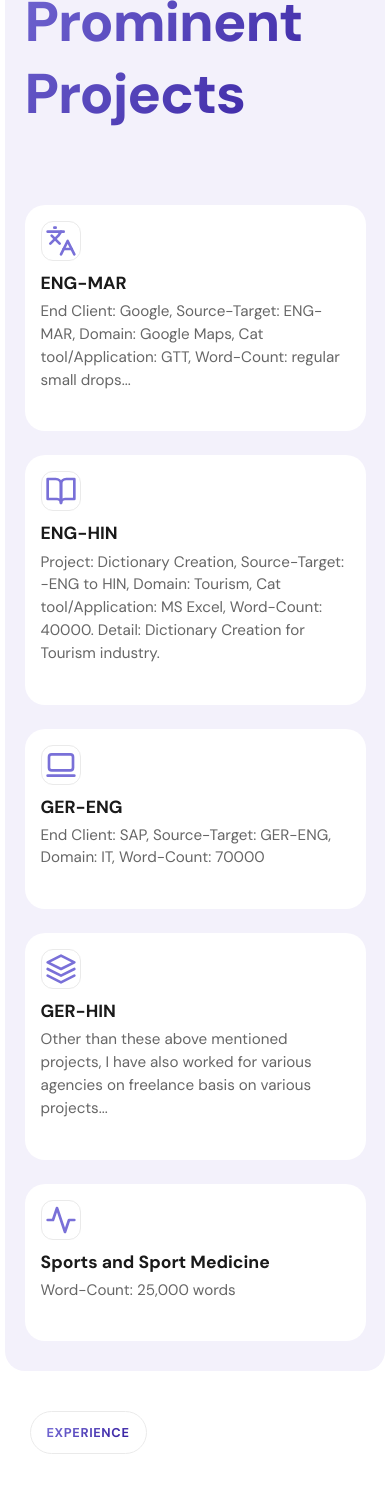
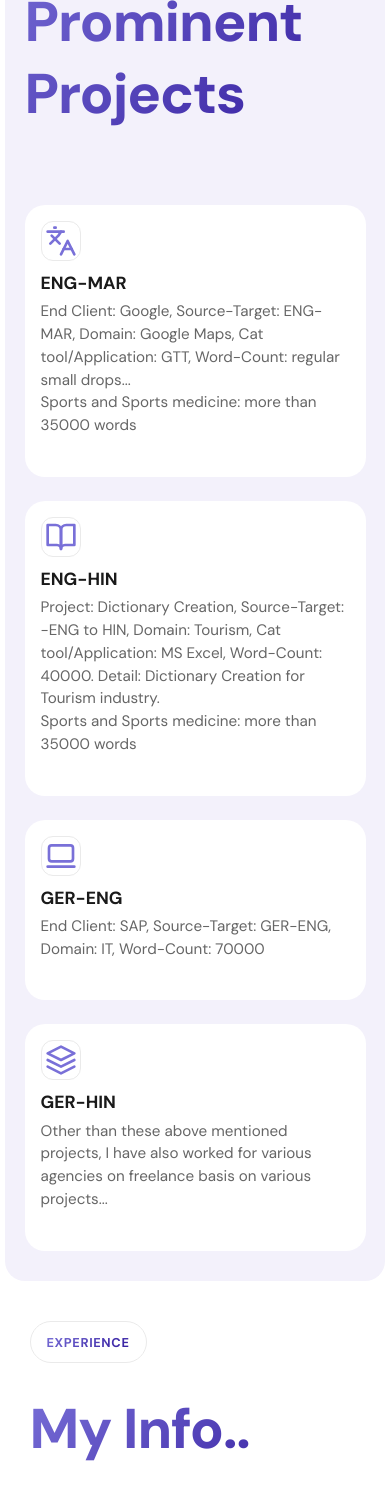
Before and after one commit to rupeshsingh011/Srujaatrans, a React (Vite) app: page / in a window 390 px wide. Shown: the part 4017-5513 px from the top of the page. Built offline with nearby package versions, Linux system fonts and the light colour scheme.

Commit message:
service section

```diff
--- a/src/components/ServicesSection.css
+++ b/src/components/ServicesSection.css
@@ -7,7 +7,7 @@
 
 .services-container {
   display: grid;
-  grid-template-columns: 1fr 3fr;
+  grid-template-columns: 1fr 2fr;
   gap: 40px;
 }
 
@@ -17,7 +17,7 @@
 
 .services-right {
   display: grid;
-  grid-template-columns: repeat(3, 1fr);
+  grid-template-columns: repeat(2, 1fr);
   gap: 24px;
 }
 
@@ -72,9 +72,6 @@
   .services-container {
     grid-template-columns: 1fr;
     gap: 40px;
-  }
-  .services-right {
-    grid-template-columns: repeat(2, 1fr);
   }
 }
 
--- a/src/components/ServicesSection.jsx
+++ b/src/components/ServicesSection.jsx
@@ -23,7 +23,7 @@ const ServicesSection = () => {
             </div>
             <div>
               <h5 className="service-title">{t('services.s1Title')}</h5>
-              <p>{t('services.s1Desc')}</p>
+              <p dangerouslySetInnerHTML={{ __html: t('services.s1Desc') }}></p>
             </div>
           </div>
 
@@ -33,7 +33,7 @@ const ServicesSection = () => {
             </div>
             <div>
               <h5 className="service-title">{t('services.s2Title')}</h5>
-              <p>{t('services.s2Desc')}</p>
+              <p dangerouslySetInnerHTML={{ __html: t('services.s2Desc') }}></p>
             </div>
           </div>
 
@@ -43,7 +43,7 @@ const ServicesSection = () => {
             </div>
             <div>
               <h5 className="service-title">{t('services.s3Title')}</h5>
-              <p>{t('services.s3Desc')}</p>
+              <p dangerouslySetInnerHTML={{ __html: t('services.s3Desc') }}></p>
             </div>
           </div>
 
@@ -53,18 +53,7 @@ const ServicesSection = () => {
             </div>
             <div>
               <h5 className="service-title">{t('services.s4Title')}</h5>
-              <p>
-                {t('services.s4Desc')}</p>
-            </div>
-          </div>
-
-          <div className="service-card">
-            <div className="service-icon">
-              <svg width="32" height="32" viewBox="0 0 24 24" fill="none" stroke="var(--accent-color)" strokeWidth="2" strokeLinecap="round" strokeLinejoin="round"><polyline points="22 12 18 12 15 21 9 3 6 12 2 12"/></svg>
-            </div>
-            <div>
-              <h5 className="service-title">{t('services.s5Title')}</h5>
-              <p>{t('services.s5Desc')}</p>
+              <p dangerouslySetInnerHTML={{ __html: t('services.s4Desc') }}></p>
             </div>
           </div>
         </div>
--- a/src/i18n.js
+++ b/src/i18n.js
@@ -80,15 +80,13 @@ const resources = {
         title: "Services",
         heading: "My Prominent Projects ",
         s1Title: "ENG-MAR",
-        s1Desc: "End Client: Google, Source-Target: ENG-MAR, Domain: Google Maps, Cat tool/Application: GTT, Word-Count: regular small drops...",
+        s1Desc: "End Client: Google, Source-Target: ENG-MAR, Domain: Google Maps, Cat tool/Application: GTT, Word-Count: regular small drops...<br/>Sports and Sports medicine:  more than 35000 words",
         s2Title: "ENG-HIN",
-        s2Desc: "Project: Dictionary Creation, Source-Target: -ENG to HIN, Domain: Tourism, Cat tool/Application: MS Excel, Word-Count: 40000. Detail: Dictionary Creation for Tourism industry.",
+        s2Desc: "Project: Dictionary Creation, Source-Target: -ENG to HIN, Domain: Tourism, Cat tool/Application: MS Excel, Word-Count: 40000. Detail: Dictionary Creation for Tourism industry.<br/>Sports and Sports medicine:  more than 35000 words",
         s3Title: "GER-ENG",
         s3Desc: "End Client: SAP, Source-Target: GER-ENG, Domain: IT, Word-Count: 70000",
         s4Title: "GER-HIN",
-        s4Desc: "Other than these above mentioned projects, I have also worked for various agencies on freelance basis on various projects...",
-        s5Title: "Sports and Sport Medicine",
-        s5Desc: "Word-Count: 25,000 words"
+        s4Desc: "Other than these above mentioned projects, I have also worked for various agencies on freelance basis on various projects..."
       },
       companies: {
         title: "Companies",
@@ -270,15 +268,13 @@ const resources = {
         title: "सेवा",
         heading: "माझे प्रमुख प्रोजेक्ट ",
         s1Title: "ENG-MAR",
-        s1Desc: "अंतिम ग्राहक: Google, स्त्रोत-लक्ष्य: ENG-MAR, डोमेन: Google नकाशे, CAT साधन/ॲप्लिकेशन: GTT, शब्द-संख्या: नियमित लहान कामे...",
+        s1Desc: "अंतिम ग्राहक: Google, स्त्रोत-लक्ष्य: ENG-MAR, डोमेन: Google नकाशे, CAT साधन/ॲप्लिकेशन: GTT, शब्द-संख्या: नियमित लहान कामे...<br/>क्रीडा आणि क्रीडा औषध: 35000 हून अधिक शब्द",
         s2Title: "ENG-HIN",
-        s2Desc: "प्रोजेक्ट: शब्दकोश निर्मिती, स्त्रोत-लक्ष्य: ENG ते HIN, डोमेन: पर्यटन, CAT साधन/ॲप्लिकेशन: MS Excel, शब्द-संख्या: 40000. तपशील: पर्यटन उद्योगासाठी शब्दकोश निर्मिती.",
+        s2Desc: "प्रोजेक्ट: शब्दकोश निर्मिती, स्त्रोत-लक्ष्य: ENG ते HIN, डोमेन: पर्यटन, CAT साधन/ॲप्लिकेशन: MS Excel, शब्द-संख्या: 40000. तपशील: पर्यटन उद्योगासाठी शब्दकोश निर्मिती.<br/>क्रीडा आणि क्रीडा औषध: 35000 हून अधिक शब्द",
         s3Title: "GER-ENG",
         s3Desc: "अंतिम ग्राहक: SAP, स्त्रोत-लक्ष्य: GER-ENG, डोमेन: IT, शब्द-संख्या: 70000",
         s4Title: "GER-HIN",
-        s4Desc: "वर नमूद केलेल्या या प्रकल्पांव्यतिरिक्त, मी विविध संस्थांसाठी फ्रीलान्स तत्त्वावर विविध प्रकल्पांवर देखील काम केले आहे...",
-        s5Title: "Sports and Sport Medicine",
-        s5Desc: "शब्द-संख्या: 25,000 words"
+        s4Desc: "वर नमूद केलेल्या या प्रकल्पांव्यतिरिक्त, मी विविध संस्थांसाठी फ्रीलान्स तत्त्वावर विविध प्रकल्पांवर देखील काम केले आहे..."
       },
       companies: {
         title: "कंपन्या",
@@ -460,15 +456,13 @@ const resources = {
         title: "सेवाएं",
         heading: "मेरे प्रमुख प्रोजेक्ट्स ",
         s1Title: "ENG-MAR",
-        s1Desc: "अंतिम ग्राहक: Google, स्रोत-लक्ष्य: ENG-MAR, डोमेन: Google मानचित्र, CAT टूल/एप्लिकेशन: GTT, शब्द-संख्या: नियमित छोटे काम...",
+        s1Desc: "अंतिम ग्राहक: Google, स्रोत-लक्ष्य: ENG-MAR, डोमेन: Google मानचित्र, CAT टूल/एप्लिकेशन: GTT, शब्द-संख्या: नियमित छोटे काम...<br/>खेल और खेल चिकित्सा: 35000 से अधिक शब्द",
         s2Title: "ENG-HIN",
-        s2Desc: "प्रोजेक्ट: डिक्शनरी निर्माण, स्रोत-लक्ष्य: ENG से HIN, डोमेन: पर्यटन, CAT टूल/एप्लिकेशन: MS Excel, शब्द-संख्या: 40000. विवरण: पर्यटन उद्योग के लिए डिक्शनरी निर्माण।",
+        s2Desc: "प्रोजेक्ट: डिक्शनरी निर्माण, स्रोत-लक्ष्य: ENG से HIN, डोमेन: पर्यटन, CAT टूल/एप्लिकेशन: MS Excel, शब्द-संख्या: 40000. विवरण: पर्यटन उद्योग के लिए डिक्शनरी निर्माण।<br/>खेल और खेल चिकित्सा: 35000 से अधिक शब्द",
         s3Title: "GER-ENG",
         s3Desc: "अंतिम ग्राहक: SAP, स्रोत-लक्ष्य: GER-ENG, डोमेन: IT, शब्द-संख्या: 70000",
         s4Title: "GER-HIN",
-        s4Desc: "इन उपर्युक्त परियोजनाओं के अलावा, मैंने विभिन्न एजेंसियों के लिए फ्रीलांस आधार पर विभिन्न परियोजनाओं पर भी काम किया है...",
-        s5Title: "Sports and Sport Medicine",
-        s5Desc: "शब्द-संख्या: 25,000 words"
+        s4Desc: "इन उपर्युक्त परियोजनाओं के अलावा, मैंने विभिन्न एजेंसियों के लिए फ्रीलांस आधार पर विभिन्न परियोजनाओं पर भी काम किया है..."
       },
       companies: {
         title: "कंपनियां",
@@ -650,15 +644,13 @@ const resources = {
         title: "Dienstleistungen",
         heading: "Meine herausragenden Projekte ",
         s1Title: "ENG-MAR",
-        s1Desc: "Endkunde: Google, Quelle-Ziel: ENG-MAR, Fachgebiet: Google Maps, CAT-Tool/Anwendung: GTT, Wortzahl: regelmäßige kleine Aufträge...",
+        s1Desc: "Endkunde: Google, Quelle-Ziel: ENG-MAR, Fachgebiet: Google Maps, CAT-Tool/Anwendung: GTT, Wortzahl: regelmäßige kleine Aufträge...<br/>Sport und Sportmedizin: mehr als 35000 Wörter",
         s2Title: "ENG-HIN",
-        s2Desc: "Projekt: Wörterbucherstellung, Quelle-Ziel: ENG nach HIN, Fachgebiet: Tourismus, CAT-Tool/Anwendung: MS Excel, Wortzahl: 40000. Detail: Wörterbucherstellung für die Tourismusbranche.",
+        s2Desc: "Projekt: Wörterbucherstellung, Quelle-Ziel: ENG nach HIN, Fachgebiet: Tourismus, CAT-Tool/Anwendung: MS Excel, Wortzahl: 40000. Detail: Wörterbucherstellung für die Tourismusbranche.<br/>Sport und Sportmedizin: mehr als 35000 Wörter",
         s3Title: "GER-ENG",
         s3Desc: "Endkunde: SAP, Quelle-Ziel: GER-ENG, Fachgebiet: IT, Wortzahl: 70000",
         s4Title: "GER-HIN",
-        s4Desc: "Abgesehen von diesen oben genannten Projekten habe ich auch für verschiedene Agenturen auf freiberuflicher Basis an verschiedenen Projekten gearbeitet...",
-        s5Title: "Sports and Sport Medicine",
-        s5Desc: "Wortzahl: 25.000 Wörter"
+        s4Desc: "Abgesehen von diesen oben genannten Projekten habe ich auch für verschiedene Agenturen auf freiberuflicher Basis an verschiedenen Projekten gearbeitet..."
       },
       companies: {
         title: "Unternehmen",
```
